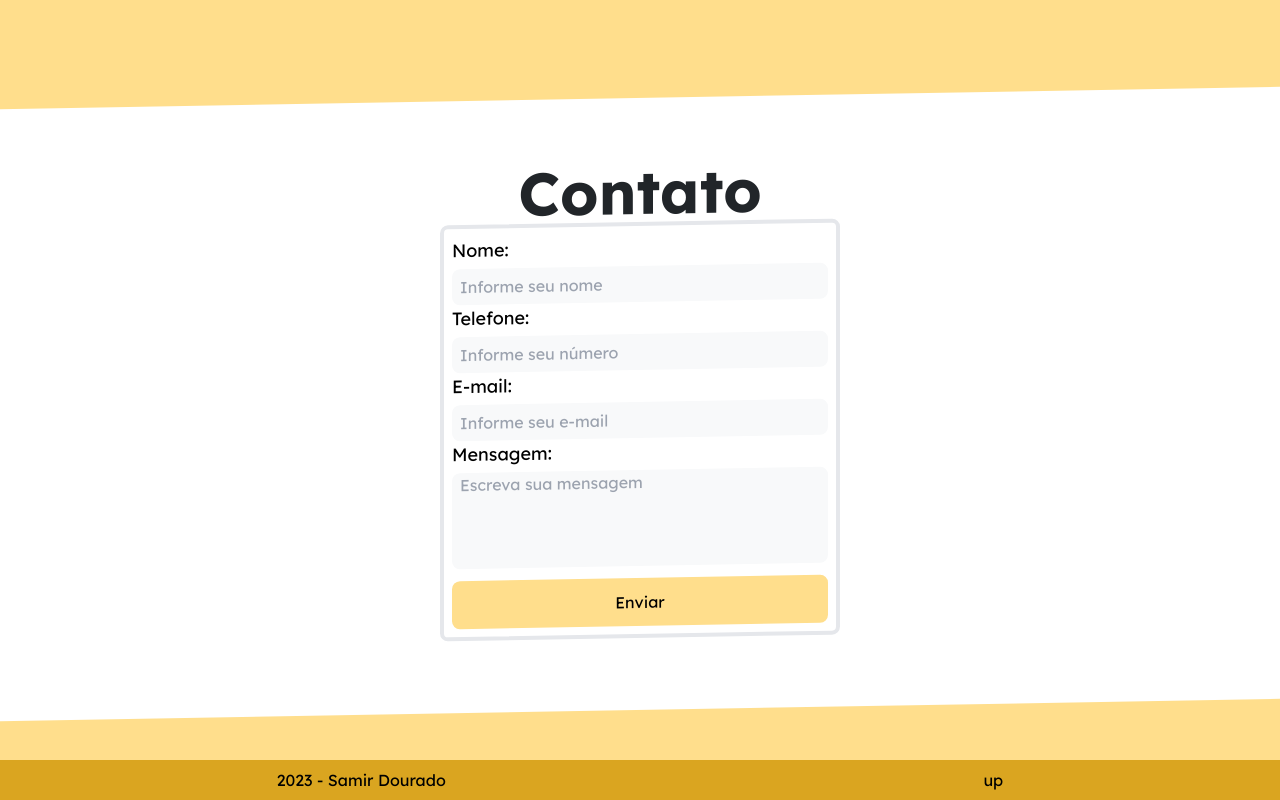
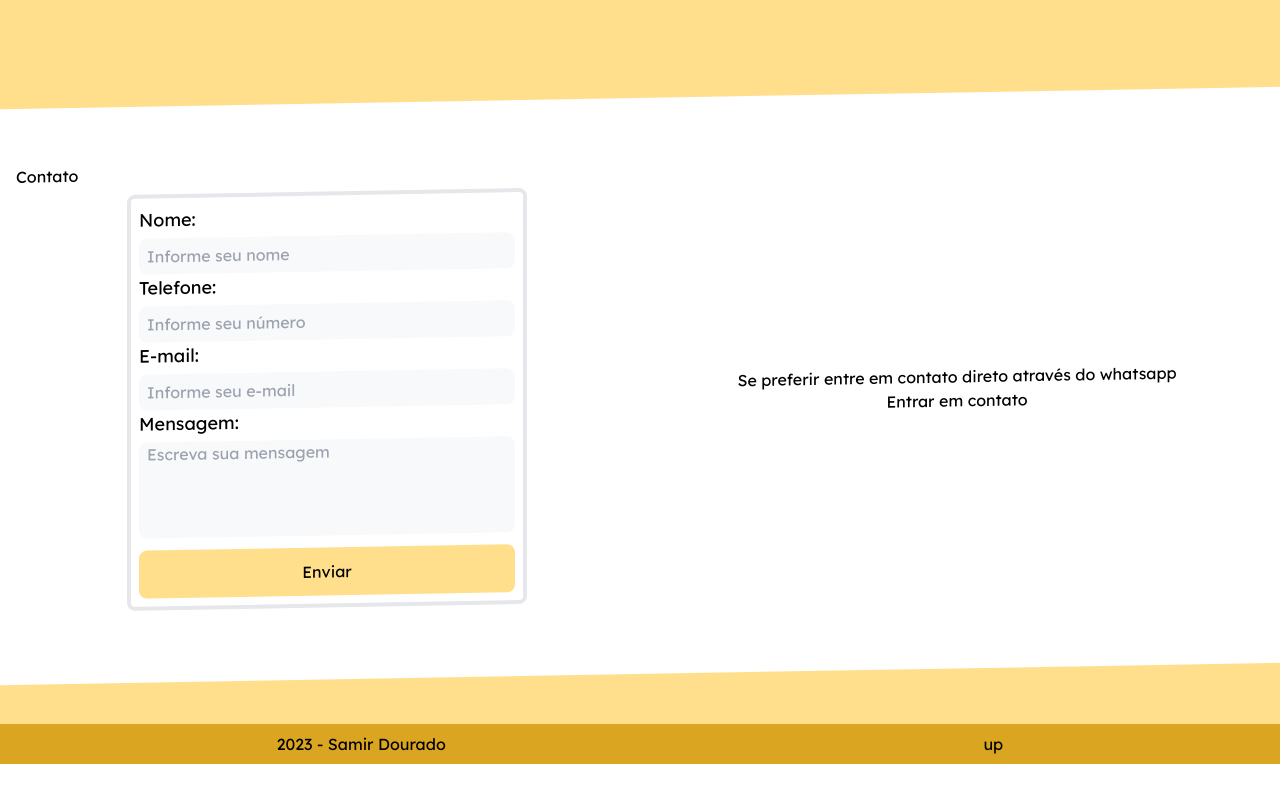
Before and after one commit to samirdourado/samirdouradoportfolio, a Next.js app: page / in a window 1280 px wide. Shown: the part 3530-4330 px from the top of the page. After the commit the page ends 4294 px from the top, so only its background shows below. Built offline with nearby package versions, Linux system fonts and the light colour scheme.

Commit message:
Feat: Function send email for contact form

```diff
--- a/package.json
+++ b/package.json
@@ -9,11 +9,14 @@
     "lint": "next lint"
   },
   "dependencies": {
+    "@emailjs/browser": "^3.11.0",
     "@hookform/resolvers": "^3.3.2",
     "@types/node": "20.3.2",
+    "@types/nodemailer": "^6.4.14",
     "@types/react": "18.2.14",
     "@types/react-dom": "18.2.6",
     "autoprefixer": "10.4.14",
+    "dotenv": "^16.3.1",
     "eslint": "8.43.0",
     "eslint-config-next": "13.4.7",
     "next": "13.4.7",
@@ -22,6 +25,8 @@
     "react-dom": "18.2.0",
     "react-hook-form": "^7.48.2",
     "react-icons": "^4.10.1",
+    "react-toastify": "^9.1.3",
+    "regex": "^0.1.1",
     "tailwindcss": "3.3.2",
     "typescript": "5.1.6",
     "zod": "^3.22.4"
--- a/src/app/layout.tsx
+++ b/src/app/layout.tsx
@@ -1,6 +1,8 @@
 import Link from 'next/link'
 // import './globals.css'
 import { Lexend } from 'next/font/google'
+import { ToastContainer } from 'react-toastify'
+import 'react-toastify/dist/ReactToastify.css'
 
 const lexend = Lexend({ subsets: ['latin'] })
 
@@ -17,15 +19,19 @@ export default function RootLayout({
   return (
     <html lang="pt-BR">
       <body className={lexend.className}>
-        {/* <nav>
-          <ul>
-            <li><Link href={"/"} defaultValue={"Home"}>Home</Link></li>
-            <li><Link href={"/jobs"}>Serviços</Link></li>
-            <li><Link href={"/login"}>Login</Link></li>
-          </ul>
-        </nav>
-        <hr/> */}
         {children}
+        <ToastContainer
+          position="top-right"
+          autoClose={3000}
+          hideProgressBar={false}
+          newestOnTop
+          closeOnClick
+          rtl
+          pauseOnFocusLoss
+          draggable={false}
+          pauseOnHover={false}
+          theme="light"
+        />
       </body>
     </html>
   )
--- a/src/components/comunication/index.tsx
+++ b/src/components/comunication/index.tsx
@@ -1,13 +1,28 @@
+"use client"
 import "../../app/globals.css"
 import "./style.css"
 import { Contact } from "../contact"
 
 export const Comunication = () => {
+
+    const handleWhatsApp = () => {
+        const urlMessage = `Oi Samir tudo bem ? Estou entrando em contato através do seu portfólio`;
+        const urlWhatsApp = `https://wa.me/5511968276100/?text=${urlMessage}`;
+        window.open(urlWhatsApp, '_blank');
+      };
+
     return (
         <section className={"comunication__container"}>
             <div className={"comunication__container__distort"}>
                 <div className={"comunication__container__normalize"}>
-                    <Contact/>
+                    <h1>Contato</h1>
+                    <div className={"comunication__main"}>
+                        <Contact/>
+                        <div className={"comunication__main__data"}>
+                            <p>Se preferir entre em contato direto através do whatsapp</p>
+                            <button onClick={handleWhatsApp}>Entrar em contato</button>
+                        </div>
+                    </div>
                 </div>
             </div>
         </section>
--- a/src/components/comunication/style.css
+++ b/src/components/comunication/style.css
@@ -29,12 +29,39 @@
 
 .comunication__container__normalize {
     @apply
-    /* bg-brand2    */
     bg-whiteFixed
     skew-y-1
     flex
-    smart:flex-col
+    flex-col
+    /* smart:flex-col
     tablet:flex-col
-    desktop:flex-row
-    justify-around
+    desktop:flex-col */
+    items-center
+    justify-center
 };
+
+.comunication__container__normalize > h1 {
+    @apply
+    text-6xl
+    font-bold
+    text-grey1
+}
+
+.comunication__main {
+    @apply
+    w-full
+    bg-whiteFixed
+    mx-auto
+    flex
+    items-center
+    gap-3
+}
+
+.comunication__main__data {
+    @apply
+    w-full
+    flex
+    flex-col
+    justify-center
+    items-center
+}
--- a/src/components/contact/index.tsx
+++ b/src/components/contact/index.tsx
@@ -6,21 +6,38 @@ import { zodResolver } from "@hookform/resolvers/zod";
 import { sendMailSchema } from "@/schemas/sendEmail.schema";
 import "../../app/globals.css"
 import "./style.css"
+// import emailjs from '@emailjs/browser';
+import sendEmail from "@/services/sendEmail.service";
+import { useState } from "react";
+import React from 'react';
+
+
 
 export const Contact = () => {
 
-    const { register, handleSubmit, formState: { errors } } = useForm({
+    const [submiting, setSubmiting] = useState(false)
+
+
+    const { register, handleSubmit, reset, formState: { errors } } = useForm({
         mode: "onSubmit",
-        resolver: zodResolver(sendMailSchema)
+        resolver: zodResolver(sendMailSchema),
     })
 
-    const submit = (formData: any) => {
-        console.log(formData)
+    const submit = async (formData: any) => {
+
+      try {
+        setSubmiting(true)
+        await sendEmail(formData)
+        reset()
+      } catch (error) {
+        console.log(error)
+      } finally {
+        setSubmiting(false)
+      }
     }
 
     return (
         <section className={"contact__container"}>
-            <h1>Contato</h1>
             <form className={"contact__wrapper"} noValidate onSubmit={handleSubmit(submit)}>
                 <Fieldset id={"name"} type={"text"} label={"Nome:"} placeholder={"Informe seu nome"} register={register("name")}/>
                 {errors.name && typeof errors.name.message === 'string' && (<p className={"fieldset__error"}>{errors.name.message}</p>)}
@@ -34,7 +51,7 @@ export const Contact = () => {
                 <TextArea id={"text"} type={"text"} label={"Mensagem:"} placeholder={"Escreva sua mensagem"}  register={register("text")}/>
                 {errors.text && typeof errors.text.message === 'string' && (<p className={"fieldset__error"}>{errors.text.message}</p>)}
 
-                <button type="submit">Enviar</button>
+                <button type="submit">{ submiting ? 'Enviando...' : 'Enviar'}</button>
             </form>
         </section>
     )
--- a/src/components/contact/style.css
+++ b/src/components/contact/style.css
@@ -6,7 +6,6 @@
     @apply
     w-full
     mx-auto
-    /* bg-brand1 */
     bg-whiteFixed
     flex
     flex-col
@@ -15,16 +14,10 @@
     p-2
 }
 
-.contact__container > h1 {
-    @apply
-    text-6xl
-    font-bold
-    text-grey1
-}
-
 .contact__wrapper {
     @apply
     w-full
+    min-w-[400px]
     max-w-[400px]
     /* bg-brand3 */
     flex
--- /dev/null
+++ b/src/interfaces/sendEmail.interface.ts
@@ -0,0 +1,6 @@
+export interface SendEmail {
+    name: string;
+    phone: string;
+    email: string;
+    text: string;
+};
--- a/src/schemas/sendEmail.schema.ts
+++ b/src/schemas/sendEmail.schema.ts
@@ -2,7 +2,7 @@ import * as z from 'zod';
 
 export const sendMailSchema = z.object({
     name: z.string().min(1, { message: "Insira seu nome" }),
-    phone: z.string().min(11, { message: "Telefone com DDD." }),
+    phone: z.string().min(10, { message: "Minimo 10 caracteres." }).max(11, { message: "Máximo 11 caracteres" }),
     email: z.string().email({ message: "Insira um email válido." }),
     text: z.string().min(1, {message: "A mensagem não pode ser vazia" }).max(600, { message: "Máximo 600 caracteres" })
 })
--- /dev/null
+++ b/src/services/sendEmail.service.ts
@@ -0,0 +1,23 @@
+import { SendEmail } from '@/interfaces/sendEmail.interface';
+import emailjs from '@emailjs/browser';
+import { toast } from 'react-toastify'
+
+const sendEmail = async (formData: SendEmail) => {
+
+    const templateParams  = {
+        from_name: formData.name,
+        phone: formData.phone,
+        email: formData.email,
+        message: formData.text
+      };
+
+      await emailjs.send('service_svg6xev', 'portfolio-contato', templateParams, 'YQ1eb23BlZct2MFH4')
+      .then(() => {
+          toast.success('Email enviado')
+        }, (error) => {
+          console.log(error)
+          toast.error('Algo deu errado')
+        })
+};
+
+export default sendEmail;
```
Also changed, not shown: 1 other file (tests, documents, lock files or other folders).
